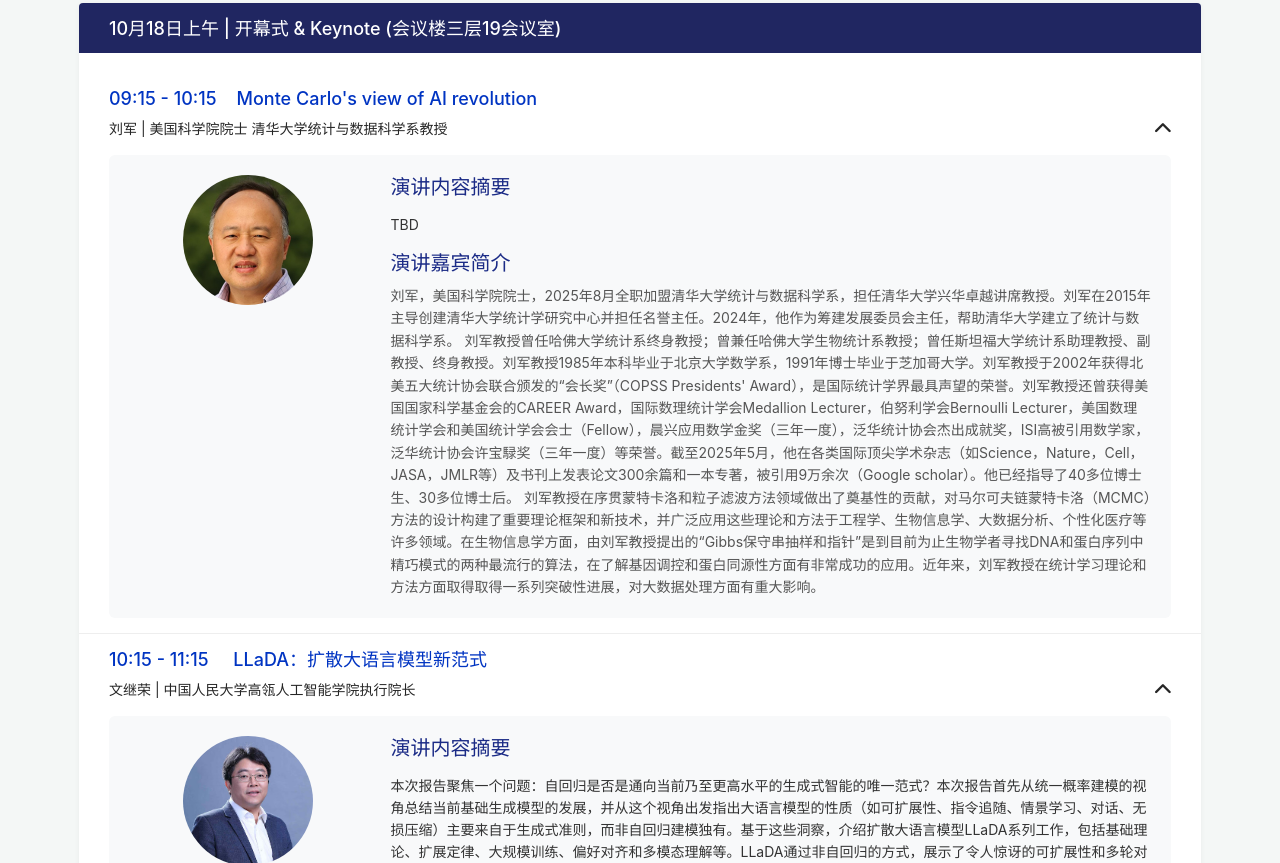
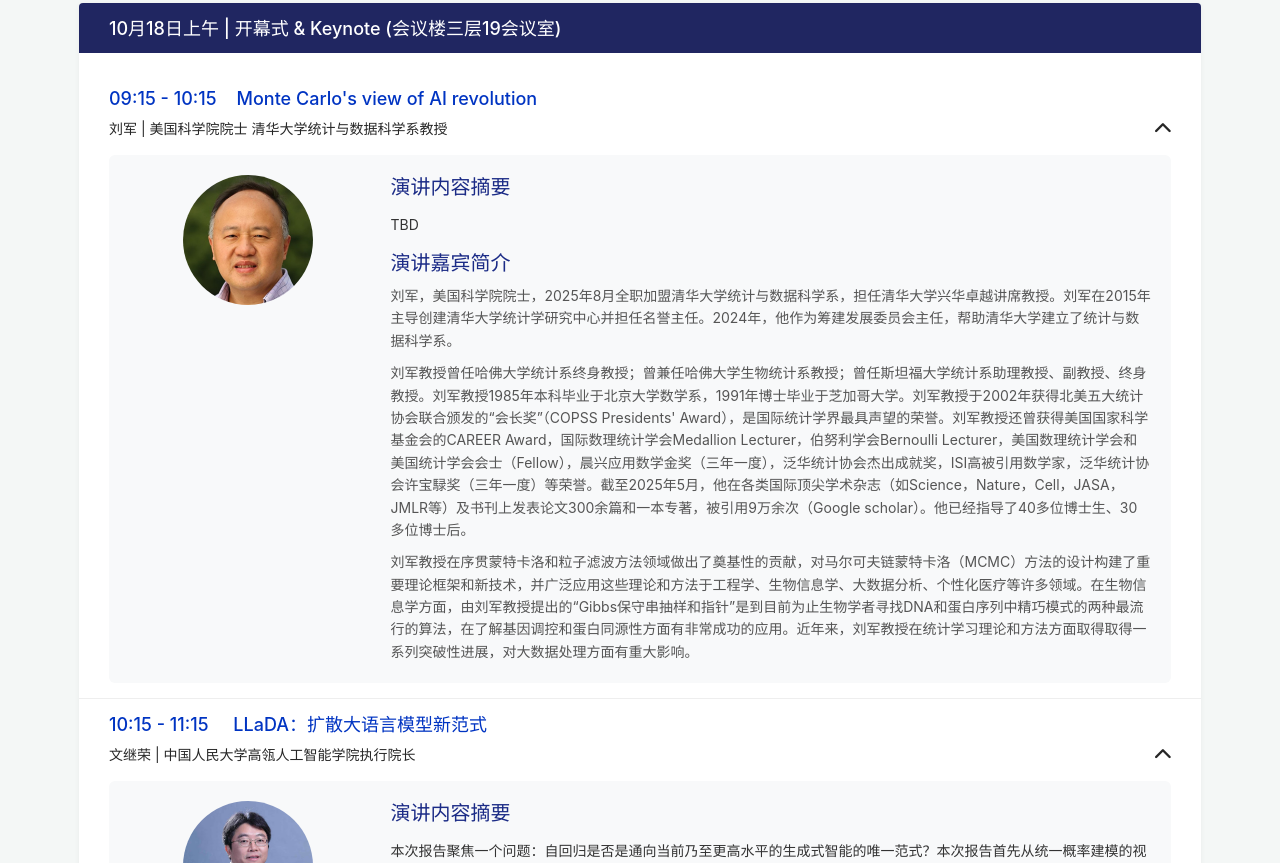
Before and after one commit to ZichongWang/X-AGI_Website, a plain HTML site: page schedule.html in a window 1280 px wide. Shown: the part 539-1402 px from the top of the page. Drawn offline with nearby package versions, Linux system fonts and the light colour scheme.

Commit message:
update schedule

```diff
--- a/schedule.html
+++ b/schedule.html
@@ -91,11 +91,13 @@
                                         <div class="col-md-9">
                                             <div class="speaker-info">
                                                 <h5>演讲内容摘要</h5><div class="speaker-abstract">TBD</div>
-                                                <h5>演讲嘉宾简介</h5><div class="speaker-bio">刘军，美国科学院院士，2025年8月全职加盟清华大学统计与数据科学系，担任清华大学兴华卓越讲席教授。刘军在2015年主导创建清华大学统计学研究中心并担任名誉主任。2024年，他作为筹建发展委员会主任，帮助清华大学建立了统计与数据科学系。
+                                                <h5>演讲嘉宾简介</h5><div class="speaker-bio">
+                                                <p>刘军，美国科学院院士，2025年8月全职加盟清华大学统计与数据科学系，担任清华大学兴华卓越讲席教授。刘军在2015年主导创建清华大学统计学研究中心并担任名誉主任。2024年，他作为筹建发展委员会主任，帮助清华大学建立了统计与数据科学系。</p>
 
-                                                刘军教授曾任哈佛大学统计系终身教授；曾兼任哈佛大学生物统计系教授；曾任斯坦福大学统计系助理教授、副教授、终身教授。刘军教授1985年本科毕业于北京大学数学系，1991年博士毕业于芝加哥大学。刘军教授于2002年获得北美五大统计协会联合颁发的“会长奖”（COPSS Presidents' Award），是国际统计学界最具声望的荣誉。刘军教授还曾获得美国国家科学基金会的CAREER Award，国际数理统计学会Medallion Lecturer，伯努利学会Bernoulli Lecturer，美国数理统计学会和美国统计学会会士（Fellow），晨兴应用数学金奖（三年一度），泛华统计协会杰出成就奖，ISI高被引用数学家，泛华统计协会许宝騄奖（三年一度）等荣誉。截至2025年5月，他在各类国际顶尖学术杂志（如Science，Nature，Cell，JASA，JMLR等）及书刊上发表论文300余篇和一本专著，被引用9万余次（Google scholar）。他已经指导了40多位博士生、30多位博士后。
+                                                <p>刘军教授曾任哈佛大学统计系终身教授；曾兼任哈佛大学生物统计系教授；曾任斯坦福大学统计系助理教授、副教授、终身教授。刘军教授1985年本科毕业于北京大学数学系，1991年博士毕业于芝加哥大学。刘军教授于2002年获得北美五大统计协会联合颁发的“会长奖”（COPSS Presidents' Award），是国际统计学界最具声望的荣誉。刘军教授还曾获得美国国家科学基金会的CAREER Award，国际数理统计学会Medallion Lecturer，伯努利学会Bernoulli Lecturer，美国数理统计学会和美国统计学会会士（Fellow），晨兴应用数学金奖（三年一度），泛华统计协会杰出成就奖，ISI高被引用数学家，泛华统计协会许宝騄奖（三年一度）等荣誉。截至2025年5月，他在各类国际顶尖学术杂志（如Science，Nature，Cell，JASA，JMLR等）及书刊上发表论文300余篇和一本专著，被引用9万余次（Google scholar）。他已经指导了40多位博士生、30多位博士后。</p>
 
-                                                刘军教授在序贯蒙特卡洛和粒子滤波方法领域做出了奠基性的贡献，对马尔可夫链蒙特卡洛（MCMC）方法的设计构建了重要理论框架和新技术，并广泛应用这些理论和方法于工程学、生物信息学、大数据分析、个性化医疗等许多领域。在生物信息学方面，由刘军教授提出的“Gibbs保守串抽样和指针”是到目前为止生物学者寻找DNA和蛋白序列中精巧模式的两种最流行的算法，在了解基因调控和蛋白同源性方面有非常成功的应用。近年来，刘军教授在统计学习理论和方法方面取得取得一系列突破性进展，对大数据处理方面有重大影响。</div>
+                                                <p>刘军教授在序贯蒙特卡洛和粒子滤波方法领域做出了奠基性的贡献，对马尔可夫链蒙特卡洛（MCMC）方法的设计构建了重要理论框架和新技术，并广泛应用这些理论和方法于工程学、生物信息学、大数据分析、个性化医疗等许多领域。在生物信息学方面，由刘军教授提出的“Gibbs保守串抽样和指针”是到目前为止生物学者寻找DNA和蛋白序列中精巧模式的两种最流行的算法，在了解基因调控和蛋白同源性方面有非常成功的应用。近年来，刘军教授在统计学习理论和方法方面取得取得一系列突破性进展，对大数据处理方面有重大影响。</p>
+                                            </div>
                                             </div>
                                         </div>
                                     </div>
@@ -338,9 +340,9 @@
                                         <div class="col-md-3 text-center"><img src="assets/speaker_photo/BojieLi.jpg" alt="BoJieLi" style="object-position: center 0%;" class="speaker-photo"></div>
                                         <div class="col-md-9">
                                             <div class="speaker-info">
-                                                <h5>演讲内容摘要</h5><div class="speaker-abstract">李博杰，Pine AI 联合创始人、首席科学家。曾任华为首届“天才少年”。2019 年在中国科学技术大学与微软亚洲研究院取得联合培养博士学位，并获 ACM 中国优秀博士学位论文奖和 “微软学者” 奖学金。
+                                                <h5>演讲内容摘要</h5><div class="speaker-abstract">当前的自主 AI Agent 在实际应用中面临两大核心挑战：与环境的实时交互以及从经验中学习。本文探讨这两大难题并提出相应解决方案。针对传统 Agent 在语音和图形界面（GUI）交互中的高延迟问题，我们提出了“交互式 ReAct”框架，它通过融合快慢思考模式，允许 Agent 边听边想、边想边说，从而克服传统“观察-思考-行动”循环的局限性；并通过强化学习（RL）训练 VLA 模型提升 GUI 操作的精确性和实时交互能力。为弥补 Agent 从经验中学习机制的缺失，我们探索了四种方法：利用知识库快速应用新经验；借助长上下文的内置注意力机制形成记忆；通过 RL 后训练提升任务熟练度；以及利用代码生成能力自动创建工具以加速重复性任务。本文旨在为构建能高效、自主地完成现实世界复杂任务的下一代 AI Agent 提供一套综合性解决方案。
                                                 </div>
-                                                <h5>演讲嘉宾简介</h5><div class="speaker-bio">当前的自主 AI Agent 在实际应用中面临两大核心挑战：与环境的实时交互以及从经验中学习。本文探讨这两大难题并提出相应解决方案。针对传统 Agent 在语音和图形界面（GUI）交互中的高延迟问题，我们提出了“交互式 ReAct”框架，它通过融合快慢思考模式，允许 Agent 边听边想、边想边说，从而克服传统“观察-思考-行动”循环的局限性；并通过强化学习（RL）训练 VLA 模型提升 GUI 操作的精确性和实时交互能力。为弥补 Agent 从经验中学习机制的缺失，我们探索了四种方法：利用知识库快速应用新经验；借助长上下文的内置注意力机制形成记忆；通过 RL 后训练提升任务熟练度；以及利用代码生成能力自动创建工具以加速重复性任务。本文旨在为构建能高效、自主地完成现实世界复杂任务的下一代 AI Agent 提供一套综合性解决方案。
+                                                <h5>演讲嘉宾简介</h5><div class="speaker-bio">李博杰，Pine AI 联合创始人、首席科学家。曾任华为首届“天才少年”。2019 年在中国科学技术大学与微软亚洲研究院取得联合培养博士学位，并获 ACM 中国优秀博士学位论文奖和 “微软学者” 奖学金。
                                                 </div>
                                             </div>
                                         </div>
```
